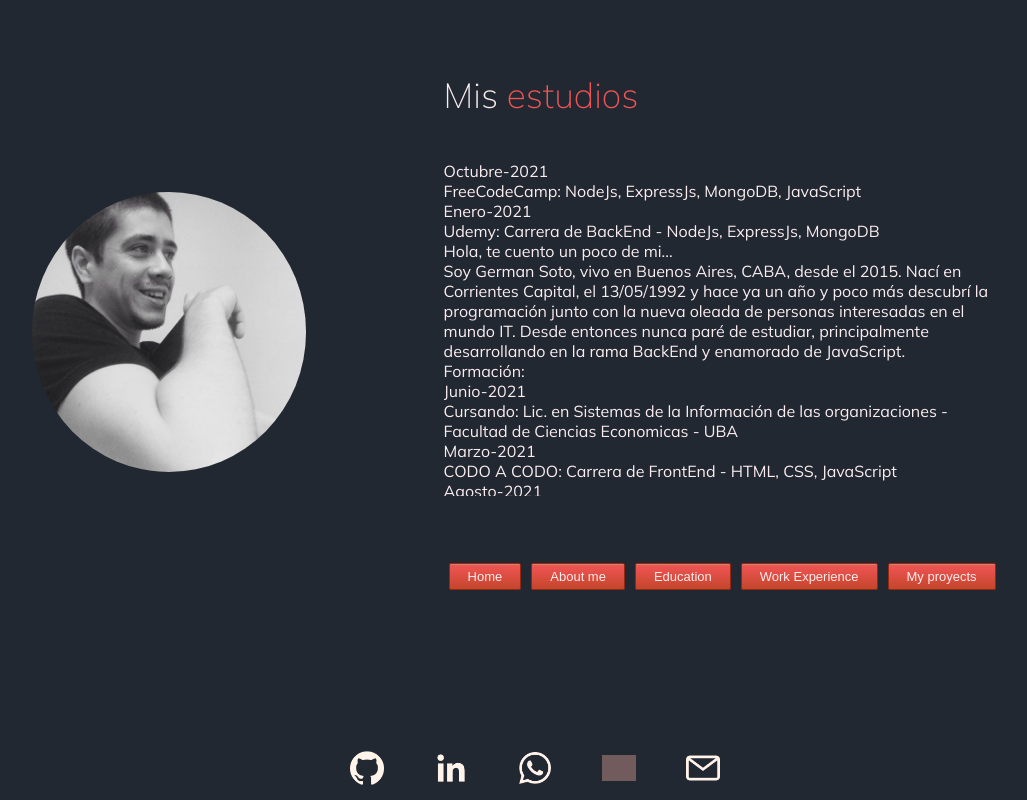
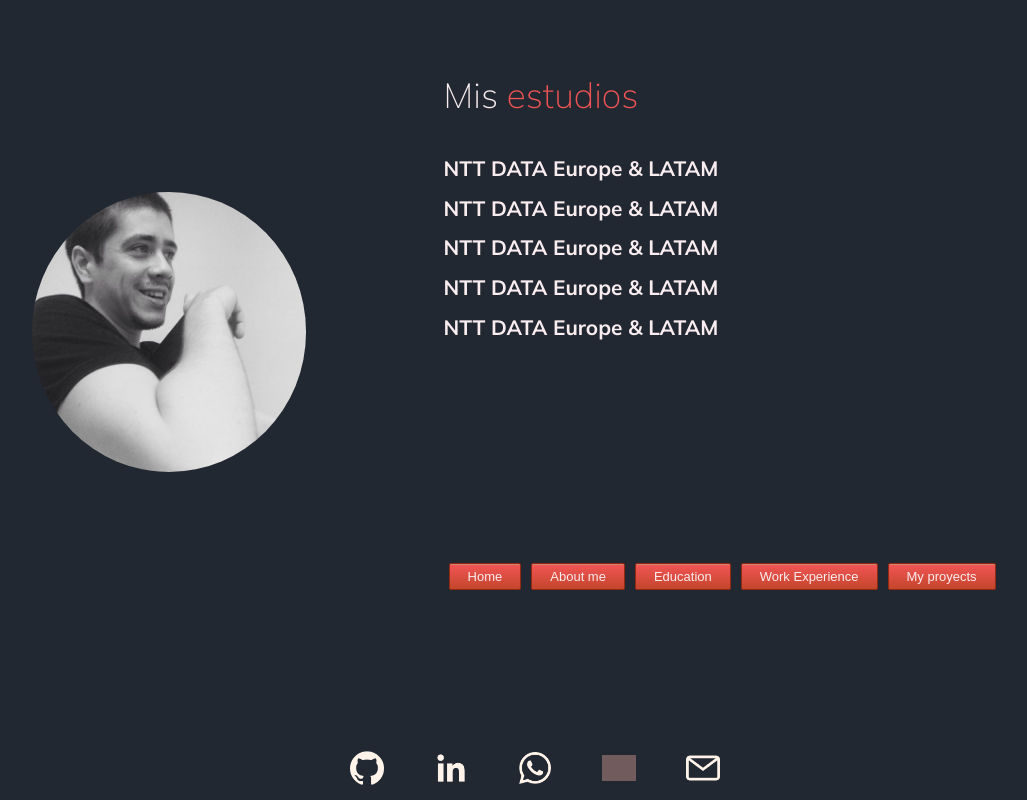
Before and after one commit to CGermanSoto/portfolio-react, a React (Create React App) app: page /Education in a window 1280 px wide. Shown: the whole page, without its empty margins (105-1132 px from the left). Built offline with nearby package versions, Linux system fonts and the light colour scheme; grey boxes are pictures that could not be loaded.

Commit message:
Se agrega ventana experiencia

```diff
--- a/src/Components/Home.js
+++ b/src/Components/Home.js
@@ -7,7 +7,7 @@
     return (
         <div className="home-container">
             <h1 className="title">Hola, soy <span className="red">Ger</span></h1>
-            <p className="p"><span className="llaves red">{llavesA}</span>Backend Developer<span className="llaves red">{llavesB}</span></p>
+            <p className="p"><span className="llaves red">{llavesA}</span>Software Engineer<span className="llaves red">{llavesB}</span></p>
         </div>
     );
 }
--- a/src/Components/pages/AboutMe.js
+++ b/src/Components/pages/AboutMe.js
@@ -5,41 +5,17 @@
     return (
         <div className="aboutMe-container">
             <h1 className="window-title p">Un poco de <span className="red mi">mi</span></h1>
-            <div className="parrafoAboutMe">
-            • Bienvenido/a a mi <span className="red">portfolio</span>!<br /> <br />
+            <div className="parrafoAboutMe aboutmeScroll">
+            • Bienvenido/a a mi <span className="red">portfolio</span>!<br />
                 <br /><hr className="linea"/>
-                • Donde además de mostrar mi experiencia y habilidades dentro de la programación, también comparto algunas de las que son mis pasiones.
+                Donde además de mostrar mi experiencia y habilidades dentro de la programación, también comparto algunas de las que son mis pasiones.
                 <br />
-                • Primero te cuento un poco de mí, y si te interesa mi perfil podés contactarme a través de el formulario de <span className="red">contacto</span>, o cualquiera de las plataformas
-                donde frecuento, las cuales están todas a un botón de distancia, más abajo.
+                Me llamo <span className="red">German</span> Soto y soy de <span className="red">Corrientes</span> Capital. Actualmente resido en
+                la Gran Ciudad de <span className="red">Buenos Aires</span>.
                 <br />
-                • Me llamo <span className="red">German</span> Soto y soy de <span className="red">Corrientes</span> Capital, al nordesde de Argentina, donde viví toda mi infancia y gran parte de mi adolescencia.
-                De más grande por diferentes circunstancias recorrí el resto del Nordeste, hasta que llegué a donde vivo hace varios años (no recuerdo cuántos), en
-                la Gran Ciudad de <span className="red">Buenos Aires</span>.
-                <br /><hr className="linea"/>
-
-                • Muchos años me dediqué al teatro y la escritura. Estudié la carrecta de Escritura y dirección de artes en CABA. Pero siempre miré de reojo la programación y
-                el mundo IT.
+                Empecé aprendiendo fundamentos de programación y algunas cositas de <span className="red">JavaScript</span>. Luego continué mi camino estudiando <span className="red">NodeJs</span>, ExpressJS, Bases de datos (SQL, MONGODB, MYSQL)
                 <br />
-                • Poco a poco me fui abriendo paso y conociendo mucho más acerca de las diferentes tecnologías. Hasta que un día me di cuenta que también con programación
-                se puede hacer arte, y empecé a experimentar.
-                <br />
-                • Empecé aprendiendo un poco de python, fundamentos de programación y algunas cositas de <span className="red">JavaScript</span>.
-                Al principio muy abrumado por la cantidad de información,
-                pero como no tenía apuro, continué por ese camino.<br /><hr className="linea"/>
-                <br />
-                • Después empecé a experimentar con HTML y CSS, y me di cuenta que habían muchas cosas de esa rama que me interesaban. Empecé a hacer páginas webs muy simples
-                para poner en práctica lo que iba aprendiendo.
-                <br />
-                • Y pronto me di cuenta que me identificaba mucho más con el backend, por lo que continué mi camino estudiando <span className="red">NodeJs</span>, ExpressJS, Bases de datos (SQL, MONGODB, MYSQL)
-                <br />
-                • De todo un poco. Hasta que me decidí por encontrar un trabajo que me permita continuar por este camino de aprendizaje, y ahí me metí en <span className="red">JAVA</span>.
-                <br />
-                • Con Java encontré rápidamente nuevos desafíos que me llamaban mucho más la atención, por la cantidad de posibilidades frente a las cuales me enfrentaba.
-                <br />
-                • El resto de la historia se encuentra en mi CV, que también está disponible para descagar en el <span className="red">ícono de CV</span> al pie de página.
-                <br />
-                • En resumen, continúo este camino, aprendiendo de cada lenguaje y recoveco donde me lleva la programación.
+                Hasta que empecé a estudiar y trabajar Con <span className="red">Java</span>. El resto de la historia se encuentra en mi CV, pero en resumen, continúo este camino, aprendiendo de cada lenguaje y recoveco donde me lleva la programación.
                 <hr />
             </div>
         </div>
--- a/src/Components/pages/Cv.js
+++ b/src/Components/pages/Cv.js
@@ -9,8 +9,8 @@
                 <h1 className="first-title"> Curriculu<span className="red">m</span> Vita<span className="red">e</span> </h1>
             </div>
             <div className="div-options">
-                <h1 className="title-cv"><a href="#">Descargar<span className="red">!</span></a></h1>
-                <h1 className="title-cv"><a href="#">Ver online <span className="red">!</span></a></h1>
+                <h1 className="title-cv"><a href="#">Descargar<span className="red"></span></a></h1>
+                <h1 className="title-cv"><a href="#">Ver online <span className="red"></span></a></h1>
             </div>
         </div>
     );
--- a/src/Components/pages/Education.js
+++ b/src/Components/pages/Education.js
@@ -7,57 +7,27 @@
             <h1 className="window-title p">Mis <span className="red mi">estudios</span></h1>
             <div className="parrafoAboutMe">
 
-                <br/>
-                Octubre-2021<br/>
-                FreeCodeCamp: NodeJs, ExpressJs, MongoDB, JavaScript
-                <br/>
-                Enero-2021<br/>
-                Udemy: Carrera de BackEnd - NodeJs, ExpressJs, MongoDB<br/>
-                                Hola, te cuento un poco de mi...<br/>
+                <div className="parrafo">
+                    <h1 className="p-titulo">NTT DATA Europe & LATAM </h1>
 
-                Soy German Soto, vivo en Buenos Aires, CABA, desde el 2015. Nací en Corrientes Capital, el 13/05/1992 y hace ya un año y poco más descubrí la programación junto con la nueva oleada de personas interesadas en el mundo IT. Desde entonces nunca paré de estudiar, principalmente desarrollando en la rama BackEnd y enamorado de JavaScript.
-                <br/>
-                Formación:<br/>
+                </div>
 
-                Junio-2021<br/>
-                Cursando: Lic. en Sistemas de la Información de las organizaciones - Facultad de Ciencias Economicas - UBA
-                <br/>
-                Marzo-2021<br/>
-                CODO A CODO: Carrera de FrontEnd - HTML, CSS, JavaScript
-                <br/>
-                Agosto-2021<br/>
-                CODO A CODO: Carrera de BackEnd - JavaScript, NodeJs, ExpressJs, MongoDB
-                <br/>
-                Octubre-2021<br/>
-                FreeCodeCamp: NodeJs, ExpressJs, MongoDB, JavaScript
-                <br/>
-                Enero-2021<br/>                <br/>
-                Octubre-2021<br/>
-                FreeCodeCamp: NodeJs, ExpressJs, MongoDB, JavaScript
-                <br/>
-                Enero-2021<br/>
-                Udemy: Carrera de BackEnd - NodeJs, ExpressJs, MongoDB<br/>
-                                Hola, te cuento un poco de mi...<br/>
+                <div className="parrafo">
+                    <h1 className="p-titulo">NTT DATA Europe & LATAM </h1>
+                </div>
 
-                Soy German Soto, vivo en Buenos Aires, CABA, desde el 2015. Nací en Corrientes Capital, el 13/05/1992 y hace ya un año y poco más descubrí la programación junto con la nueva oleada de personas interesadas en el mundo IT. Desde entonces nunca paré de estudiar, principalmente desarrollando en la rama BackEnd y enamorado de JavaScript.
-                <br/>
-                Formación:<br/>
+                <div className="parrafo">
+                    <h1 className="p-titulo">NTT DATA Europe & LATAM </h1>
+                </div>
 
-                Junio-2021<br/>
-                Cursando: Lic. en Sistemas de la Información de las organizaciones - Facultad de Ciencias Economicas - UBA
-                <br/>
-                Marzo-2021<br/>
-                CODO A CODO: Carrera de FrontEnd - HTML, CSS, JavaScript
-                <br/>
-                Agosto-2021<br/>
-                CODO A CODO: Carrera de BackEnd - JavaScript, NodeJs, ExpressJs, MongoDB
-                <br/>
-                Octubre-2021<br/>
-                FreeCodeCamp: NodeJs, ExpressJs, MongoDB, JavaScript
-                <br/>
-                Enero-2021<br/>
-                Udemy: Carrera de BackEnd - NodeJs, ExpressJs, MongoDB<br/>
-                Udemy: Carrera de BackEnd - NodeJs, ExpressJs, MongoDB<br/>
+                <div className="parrafo">
+                    <h1 className="p-titulo">NTT DATA Europe & LATAM </h1>
+                </div>
+
+                <div className="parrafo">
+                    <h1 className="p-titulo">NTT DATA Europe & LATAM </h1>
+                </div>
+
             </div>
         </div>
     );
--- a/src/Components/pages/Experiences.js
+++ b/src/Components/pages/Experiences.js
@@ -6,58 +6,33 @@
         <div className="aboutMe-container">
             <h1 className="window-title p">Mi <span className="red mi">experiencia</span> como programador</h1>
             <div className="parrafoAboutMe">
+                <div className="parrafo">
+                    <h1 className="p-titulo"><u>NTT DATA Europe & LATAM</u></h1>
+                    <h4 className="p-fecha red">Mayo - 2022 // Actualidad</h4>
+                    <h3 className="p-puesto"><i>Software Engineer Junior</i></h3>
+                    <h4 className="p-funciones">
+                        <span className="red">•</span> Desarrollo de funcionalidades en aplicaciones web utilizando
+                            principalmente java 7/8. Spring y Springboot, y ZK. <br /><br />
+                        <span className="red">•</span> Conexión a base de datos con Hibernate y
+                            Bases de datos en SQL. <br /><br />
+                        <span className="red">•</span> Integración con API REST.<br /><br />
+                        <span className="red">•</span>  Pruebas unitarias con JUnit. <br /><br />
+                        <span className="red">•</span>  Metodologías ágiles: Scrum.
+                    </h4>
+                </div>
 
-                <br/>
-                Octubre-2021<br/>
-                FreeCodeCamp: NodeJs, ExpressJs, MongoDB, JavaScript
-                <br/>
-                Enero-2021<br/>
-                Udemy: Carrera de BackEnd - NodeJs, ExpressJs, MongoDB<br/>
-                                Hola, te cuento un poco de mi...<br/>
+                <br /><hr className="linea"/>
 
-                Soy German Soto, vivo en Buenos Aires, CABA, desde el 2015. Nací en Corrientes Capital, el 13/05/1992 y hace ya un año y poco más descubrí la programación junto con la nueva oleada de personas interesadas en el mundo IT. Desde entonces nunca paré de estudiar, principalmente desarrollando en la rama BackEnd y enamorado de JavaScript.
-                <br/>
-                Formación:<br/>
-
-                Junio-2021<br/>
-                Cursando: Lic. en Sistemas de la Información de las organizaciones - Facultad de Ciencias Economicas - UBA
-                <br/>
-                Marzo-2021<br/>
-                CODO A CODO: Carrera de FrontEnd - HTML, CSS, JavaScript
-                <br/>
-                Agosto-2021<br/>
-                CODO A CODO: Carrera de BackEnd - JavaScript, NodeJs, ExpressJs, MongoDB
-                <br/>
-                Octubre-2021<br/>
-                FreeCodeCamp: NodeJs, ExpressJs, MongoDB, JavaScript
-                <br/>
-                Enero-2021<br/>                <br/>
-                Octubre-2021<br/>
-                FreeCodeCamp: NodeJs, ExpressJs, MongoDB, JavaScript
-                <br/>
-                Enero-2021<br/>
-                Udemy: Carrera de BackEnd - NodeJs, ExpressJs, MongoDB<br/>
-                                Hola, te cuento un poco de mi...<br/>
-
-                Soy German Soto, vivo en Buenos Aires, CABA, desde el 2015. Nací en Corrientes Capital, el 13/05/1992 y hace ya un año y poco más descubrí la programación junto con la nueva oleada de personas interesadas en el mundo IT. Desde entonces nunca paré de estudiar, principalmente desarrollando en la rama BackEnd y enamorado de JavaScript.
-                <br/>
-                Formación:<br/>
-
-                Junio-2021<br/>
-                Cursando: Lic. en Sistemas de la Información de las organizaciones - Facultad de Ciencias Economicas - UBA
-                <br/>
-                Marzo-2021<br/>
-                CODO A CODO: Carrera de FrontEnd - HTML, CSS, JavaScript
-                <br/>
-                Agosto-2021<br/>
-                CODO A CODO: Carrera de BackEnd - JavaScript, NodeJs, ExpressJs, MongoDB
-                <br/>
-                Octubre-2021<br/>
-                FreeCodeCamp: NodeJs, ExpressJs, MongoDB, JavaScript
-                <br/>
-                Enero-2021<br/>
-                Udemy: Carrera de BackEnd - NodeJs, ExpressJs, MongoDB<br/>
-                Udemy: Carrera de BackEnd - NodeJs, ExpressJs, MongoDB<br/>
+                <div className="parrafo">
+                    <h1 className="p-titulo"><u>Developer Web Autonomo</u></h1>
+                    <h4 className="p-fecha red">Octubre - 2020 // Mayo - 2022</h4>
+                    <h4 className="p-funciones">
+                    <span className="red">•</span>  Desarrollador web con JavaScript y ReactJs. <br /><br />
+                    <span className="red">•</span>  Conexión a base de datos con mongoose y
+                            Bases de datos NodeJs. <br /><br />
+                    <span className="red">•</span>  Integración y desarrollo de API.<br /><br />
+                    </h4>
+                </div>
             </div>
         </div>
     );
--- a/src/Styles/AboutMe.css
+++ b/src/Styles/AboutMe.css
@@ -9,6 +9,11 @@
     overflow-y: scroll;
 }
 
+.aboutmeScroll {
+    overflow: hidden;
+    font-size: 0.9rem;
+}
+
 hr {
     height: 0,1px;
     width: 20%;
--- a/src/Styles/Cv.css
+++ b/src/Styles/Cv.css
@@ -7,6 +7,7 @@
     transform: scale(1.2);
     transition: 0.5s;
     position: relative;
+    color: tomato;
 }
 
 .cv-container {
--- a/src/Styles/Experience.css
+++ b/src/Styles/Experience.css
@@ -0,0 +1,15 @@
+.p-titulo {
+    font-size: 1.3rem;
+}
+
+.p-fecha {
+    font-size: 0.9rem;
+}
+
+.p-puesto {
+    font-size: 1.2rem;
+}
+
+.p-funciones {
+    font-size: 1rem;
+}
```
